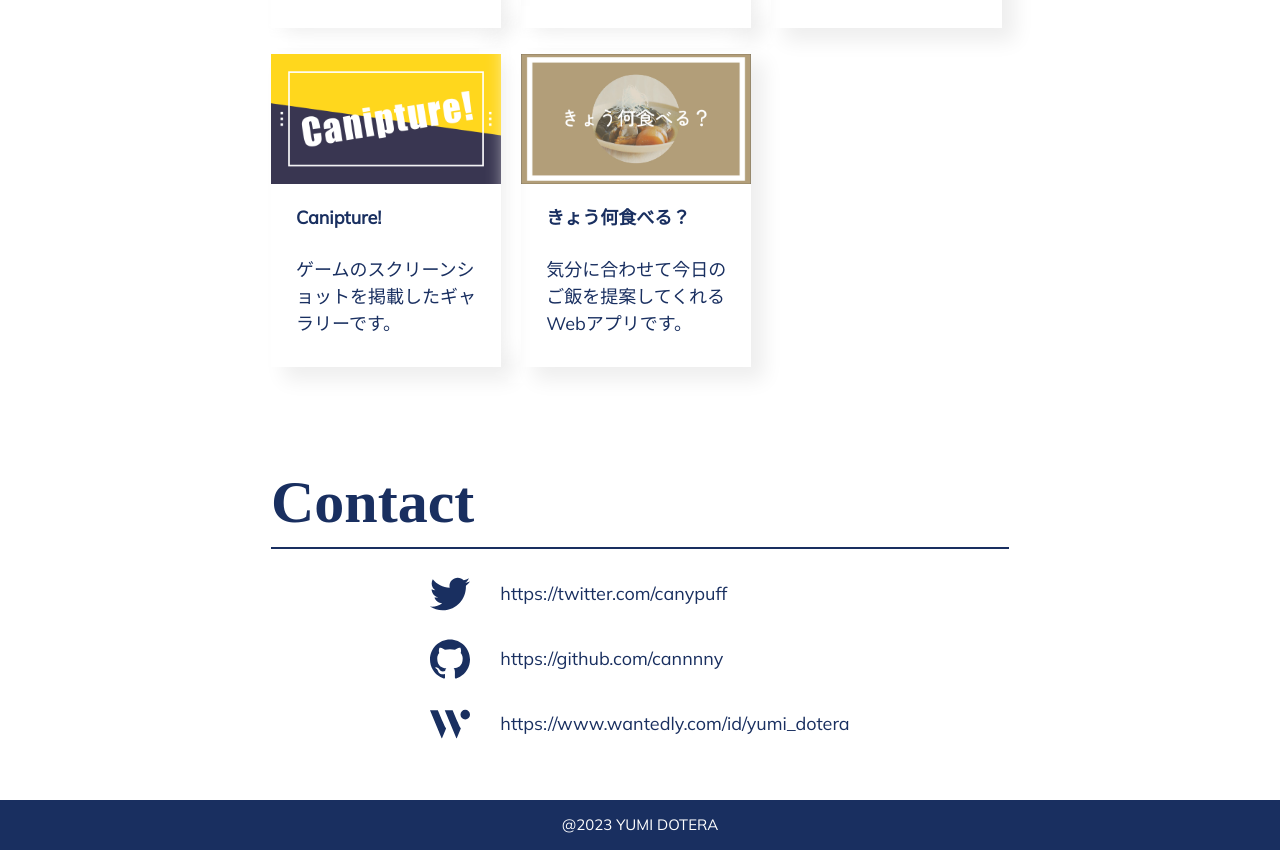
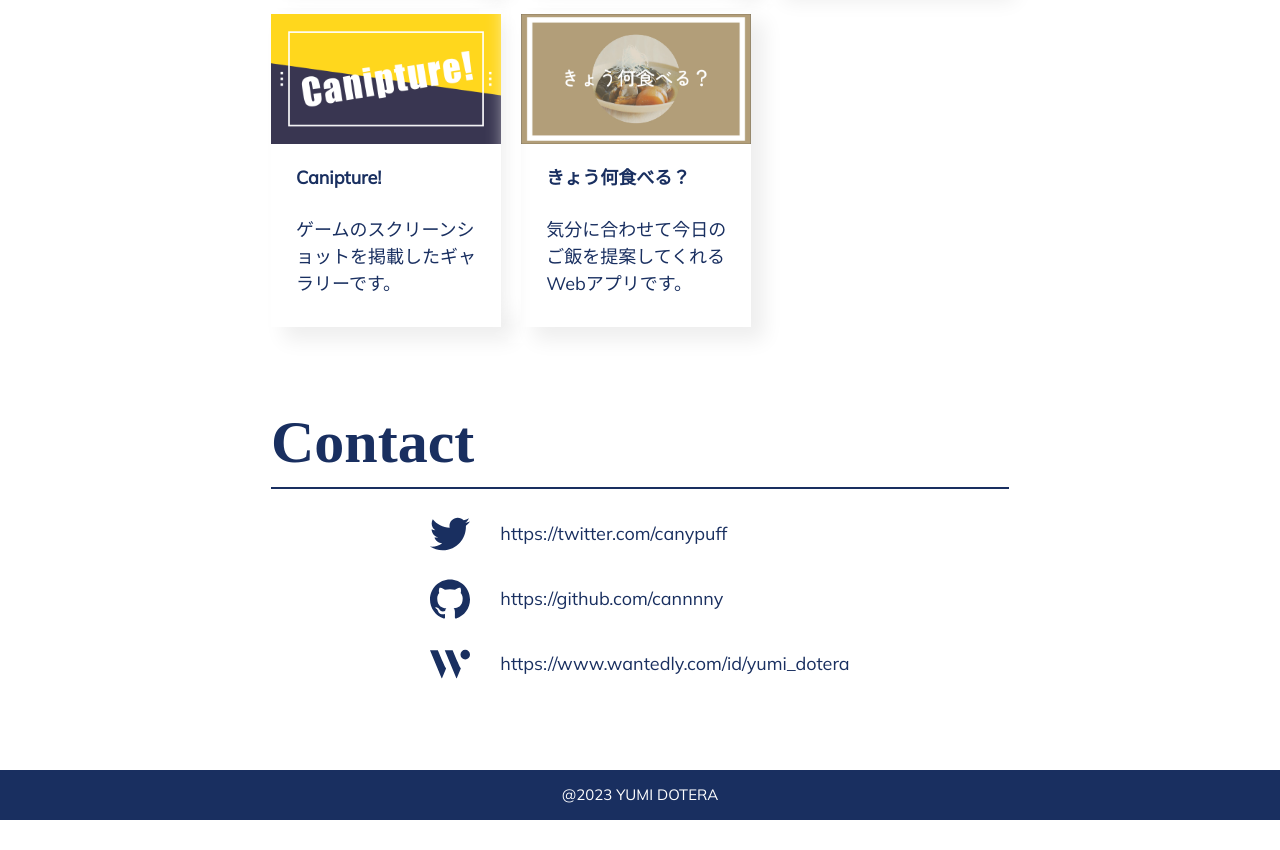
Before and after one commit to cannnny/portfolio, a React (Create React App) app: page / in a window 1280 px wide. Shown: the part 1903-2753 px from the top of the page. After the commit the page ends 2723 px from the top, so only its background shows below. Built offline with nearby package versions, Linux system fonts and the light colour scheme; a web font is replaced by a local one.

Commit message:
footerのマージンを調整

```diff
--- a/src/App.scss
+++ b/src/App.scss
@@ -18,7 +18,7 @@ $main-color: #192f60;
     opacity: 0;
     transform: translateY(50px);
     width: 100%;
-    margin: 0 auto;
+    margin: 30px auto;
     padding: 40px 15px;
     text-align: center;
     transition: opacity 1s, transform 0.8s;
@@ -28,7 +28,7 @@ $main-color: #192f60;
     }
     h2 {
       @include mq() {
-        margin-top: 50px;
+        // margin-top: 50px;
         font-size: 60px;
       }
       font-size: 40px;
@@ -68,9 +68,6 @@ $main-color: #192f60;
   cursor: pointer;
   animation: move-to-right 0.5s forwards;
   &.show {
-    display: flex;
-    flex-direction: column;
-    align-items: center;
     opacity: 1;
     z-index: 10;
     animation: move-to-left 0.5s forwards;
@@ -106,6 +103,10 @@ $main-color: #192f60;
     display: flex;
     margin-top: 25px;
     text-decoration: none;
+    &:hover {
+      opacity: 0.6;
+      transition: 0.2s;
+    }
   }
   .contact-icon {
     margin-right: 30px;
@@ -122,12 +123,12 @@ $main-color: #192f60;
 footer {
   @include mq() {
     height: 50px;
-    margin-top: 30px;
   }
   display: flex;
   justify-content: center;
   align-items: center;
   height: 40px;
+  margin-top: 60px;
   background-color: $main-color;
   p {
     @include mq() {
```
